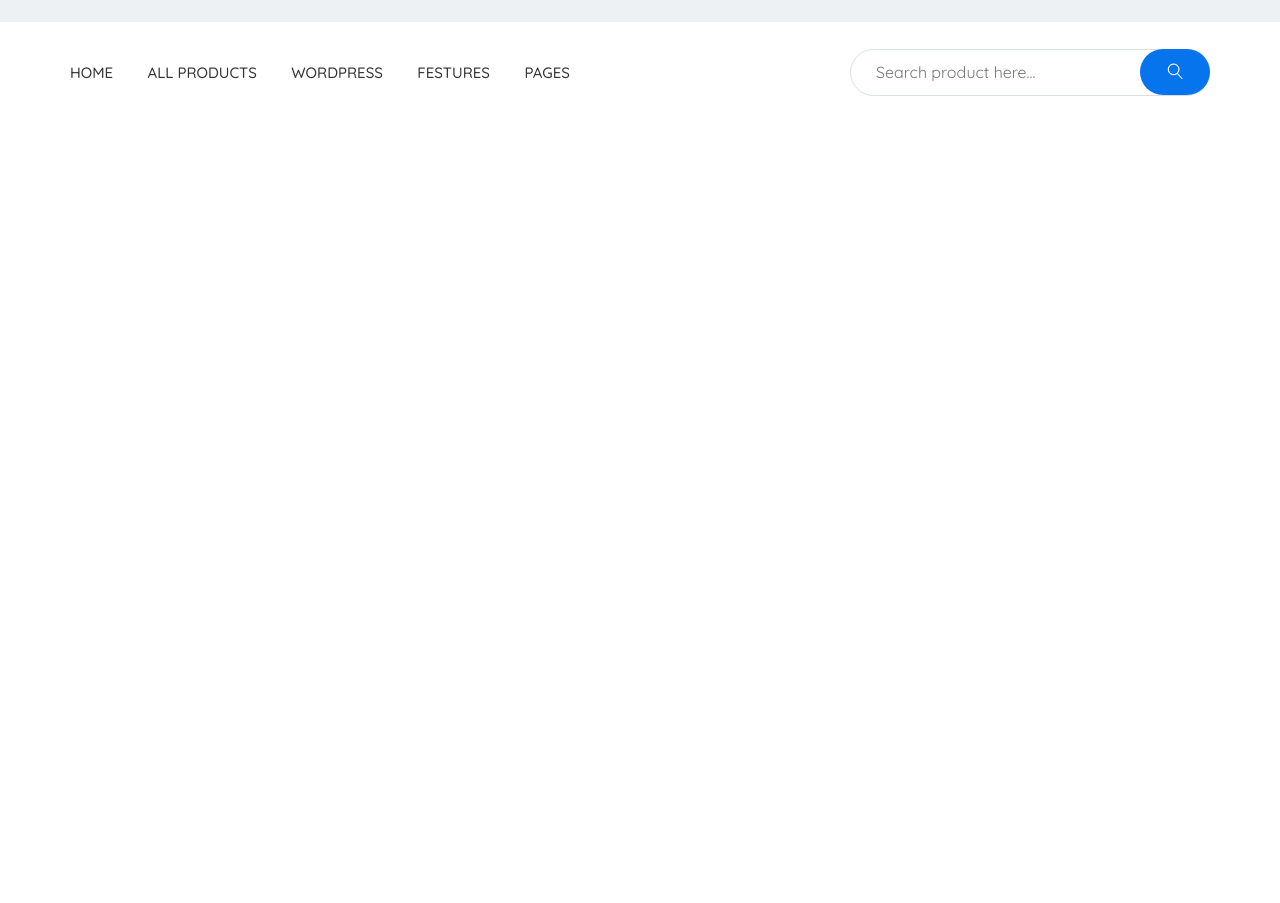
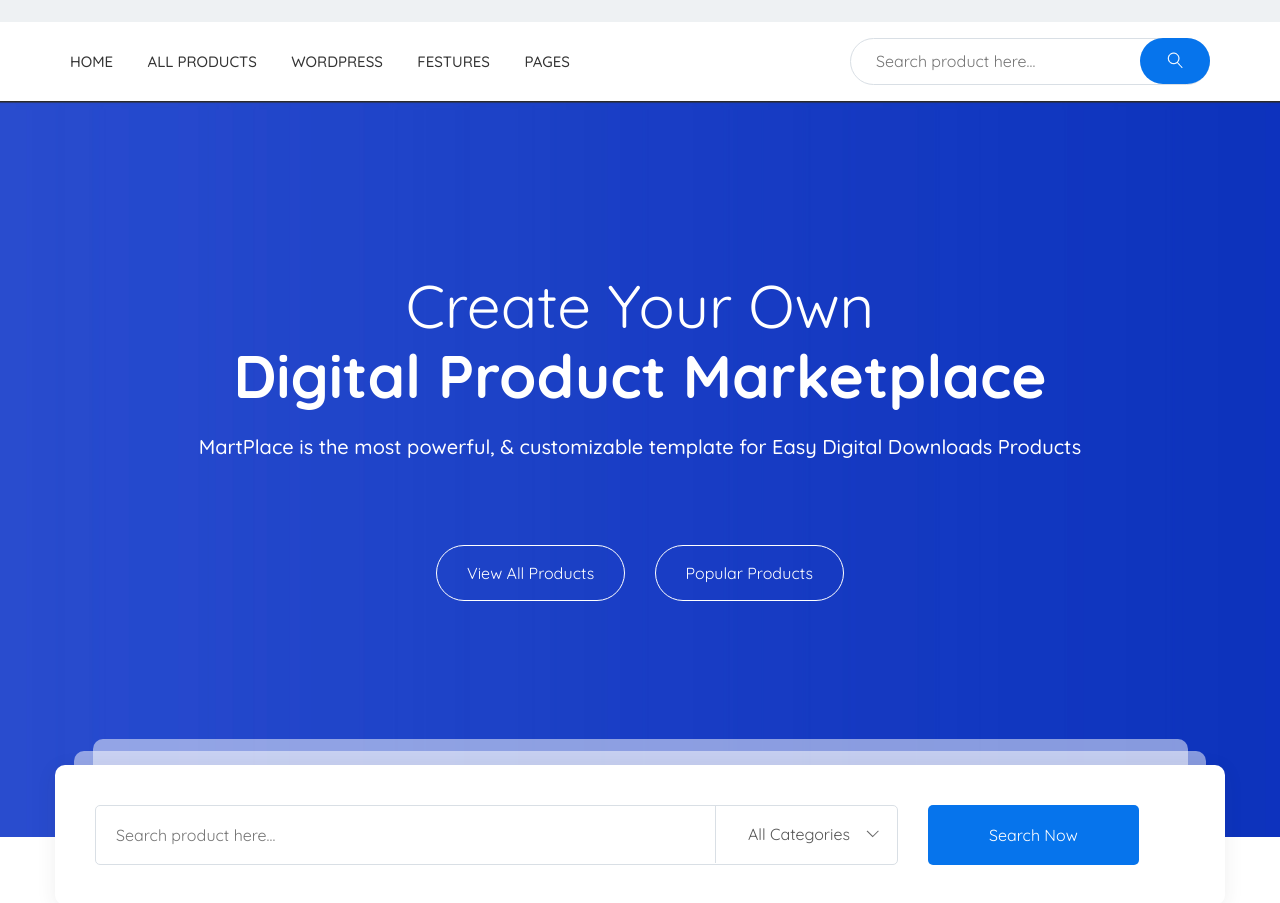
Before and after one commit to kukushonok/MaetPlace, a website: page app/index.html in a window 1280 px wide. Shown: the part 81-984 px from the top of the page. Before the commit the page ends 800 px from the top, so only its background shows below. Drawn offline with nearby package versions, Linux system fonts and the light colour scheme; files that its build step writes are made by us from their sources.

Commit message:
added create section

```diff
--- a/app/index.html
+++ b/app/index.html
@@ -13,7 +13,6 @@
 <body>
 
     <!-- Header Starts -->
-
     <header class="header">
         <div class="container">
             <div class="header__top">
@@ -40,10 +39,9 @@
             </div>
         </div>
     </header>
+    <!-- Header Ends -->
 
-    <!-- Header Ends -->
     <!-- Navigation Starts -->
-
     <section class="navigation">
         <div class="container">
             <div class="navigation__inner">
@@ -65,8 +63,45 @@
             </div>
         </div>
     </section>
+    <!-- Navigation Ends -->
 
-    <!-- Navigation Ends -->
+    <!-- Create Starts -->
+    <section class="create" style="background-image: url(images/bg.jpg)">
+        <div class="container">
+            <div class="create__content">
+                <div class="create__content-title">
+                    Create Your Own <br> <span>Digital Product Marketplace</span>
+                </div>
+                <div class="create__content-text">
+                    MartPlace is the most powerful, & customizable template for Easy Digital Downloads Products
+                </div>
+            </div>
+            <div class="create__content-buttons">
+                <a href="#" class="content__btn btn-view">View All Products</a>
+                <a href="#" class="content__btn btn-popular">Popular Products</a>
+            </div>
+
+            <div class="global__bg bg-a"></div>
+            <div class="global__bg bg-b"></div>
+            <div class="global__search">
+                <div class="search__box">
+                    <form>
+                        <input type="text" placeholder="Search product here..." required>
+                    </form>
+                    <div class="dropdown">
+                        <div class="dropdown-default">All Categories</div>
+                        <ul class="dropdown-list">
+                            <li>All Categories</li>
+                            <li>All Categories</li>
+                            <li>All Categories</li>
+                        </ul>
+                    </div>
+                    <button type="submit">Search Now</button>
+                </div>
+            </div>
+        </div>
+    </section>
+    <!-- Create Ends -->
 
     <script src="https://ajax.googleapis.com/ajax/libs/jquery/3.5.1/jquery.min.js"></script>
     <script src="js/libs.min.js"></script>
--- a/app/js/main.min.js
+++ b/app/js/main.min.js
@@ -1,3 +1,4 @@
 $(function(){
 
+
 });
--- a/app/scss/_vars.scss
+++ b/app/scss/_vars.scss
@@ -3,3 +3,4 @@
 $text: #333;
 $text-blue: #0674ec;
 $dark-grey: #7c7979;
+$border-color: #d9dfe5;
--- a/app/scss/style.scss
+++ b/app/scss/style.scss
@@ -3,7 +3,6 @@
 
 
 /* Header Starts */
-
 .header{
     background-color: $light-bg;
     padding: 25px 0;
@@ -66,12 +65,11 @@
         color: $text-blue;
     }
 }
-
 /* Header Ends */
 
 /* Navigation Starts */
 .navigation{
-    margin-top: 27px;
+    padding: 16px 0;
 }
 .navigation__inner{
     display: flex;
@@ -101,7 +99,7 @@
         min-width: 360px;
         padding: 13px 25px;
         outline: none;
-        border: 1px solid #d9dfe5;
+        border: 1px solid $border-color;
         border-radius: 30px;
         &placeholder{
             color: #898f96;
@@ -116,7 +114,154 @@
         border-radius: 30px;
         position: absolute;
         right: 0;
+        cursor: pointer;
+    }
+}
+/* Navigation Ends */
+
+/* Create Starts */
+.create{
+    padding: 170px 0 236px;
+    color: #fff;
+    text-align: center;
+    position: relative;
+    background-repeat: no-repeat;
+    background-size: cover;
+    background-position: center;
+}
+.create__content{
+    &-title{
+        font-size: 60px;
+        line-height: 70px;
+        span{
+            font-weight: 700;
+        }
+    }
+    &-text{
+        font-weight: 500;
+        font-size: 20px;
+        line-height: 72px;
+        margin-bottom: 62px;
+    }
+}
+.create__content-buttons{
+    a + a{
+        margin-left: 25px;
+    }
+}
+.content__btn{
+    padding: 18px 30px;
+    background-color: transparent;
+    border: 1px solid #fff;
+    border-radius: 30px;
+    transition: all .3s;
+}
+.content__btn:focus,
+.content__btn:hover{
+    background-color: #fff;
+    color: $text-blue;
+}
+
+.global__search{
+    background-color: #fff;
+    max-width: 1170px;
+    position: absolute;
+    bottom: -68px;
+    margin: 0 auto;
+    right: 0;
+    left: 0;
+    padding: 40px;
+    box-shadow: 0px 4px 20px 0px rgba(50, 50, 50, 0.08);
+    border-radius: 10px;
+}
+
+.global__bg {
+    background-color: rgba($color: #fff, $alpha: .5);
+    position: absolute;
+
+    margin: 0 auto;
+    right: 0;
+    left: 0;
+    padding: 40px;
+    border-radius: 10px;
+}
+.bg-a{
+    max-width: 1132px;
+    bottom: 6px;
+}
+.bg-b{
+    max-width: 1095px;
+    bottom: 18px;
+}
+.search__box{
+    display: flex;
+    form{
+        position: relative;
+    }
+    input{
+        min-width: 803px;
+        padding: 20px 193px 20px 20px;
+        border: 1px solid $border-color;
+        border-radius: 5px;
+        &placeholder{
+            color: #676767;
+        }
+    }
+    .dropdown{
+        position: absolute;
+        color: #555555;
+        right: 305px;
+
+        ul{
+            position: absolute;
+            left: 0;
+            top: 57px;
+            background-color: #fff;
+            border-top-right-radius: none;
+            border-radius: 5px;
+            border: 1px solid $border-color;
+            border-top: none;
+            display: none;
+        }
+        ul:active{
+            display: block;
+        }
+
+        li{
+            min-width: 180px;
+            padding: 20px;
+            border-bottom: 1px solid $border-color;
+        }
+        li:first-child{
+            border-top: 1px solid $border-color;
+        }
+    }
+    .dropdown-default{
+        border-left: 1px solid $border-color;
+        padding: 20px 70px 20px 32px;
+        cursor: pointer;
+    }
+    .dropdown::after{
+        content: "";
+        position: absolute;
+        background-image: url(../images/icons/arrow-down.png);
+        background-repeat: no-repeat;
+        background-position: center;
+        background-size: cover;
+        width: 13px;
+        height: 8px;
+        top: 25px;
+        right: 41px;
+    }
+    button{
+        background-color: $blue;
+        color: #fff;
+        border: 1px solid transparent;
+        margin-left: 30px;
+        padding: 20px 60px;
+        border-radius: 5px;
+        cursor: pointer;
     }
 }
 
-/* Navigation Ends */
+/* Create Ends */
```
Also changed, not shown: app/images/icons/arrow-down.png (added).
